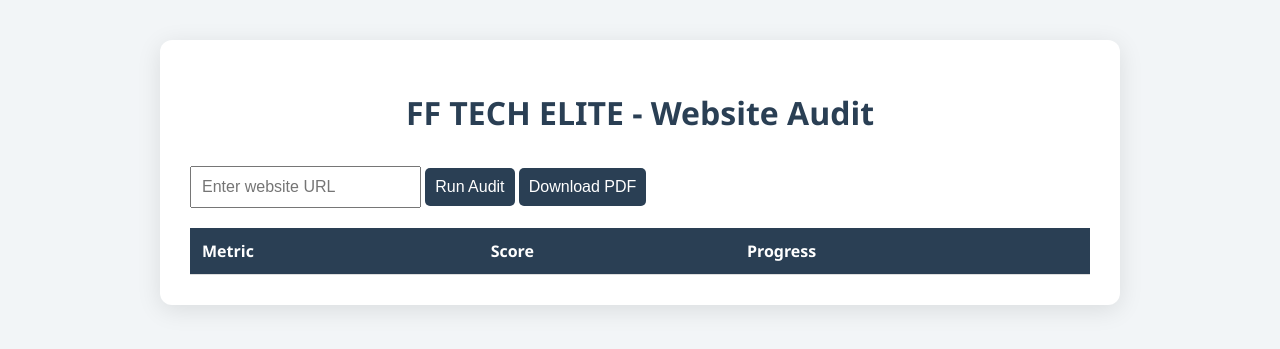
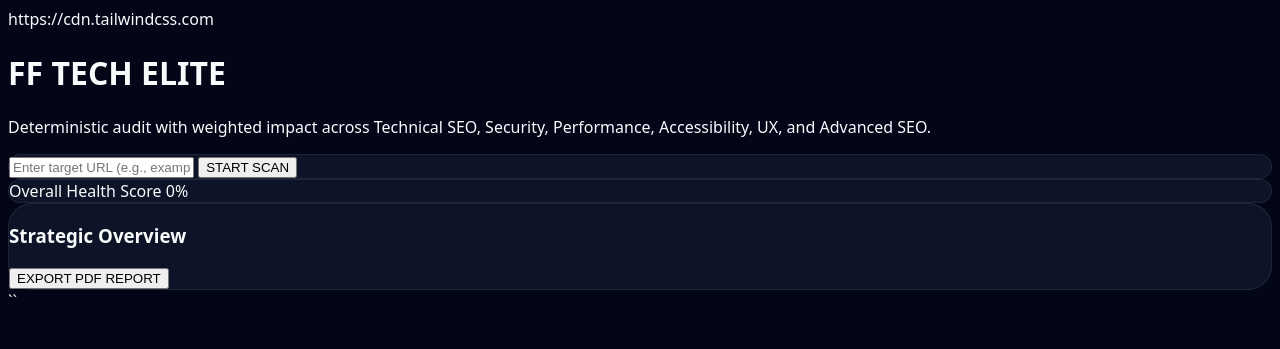
Before and after one commit to Swalehjamshaid/ThroughwebAuditforall, a Python web app: template templates/index.html in a window 1280 px wide. Shown: the top 349 px of the page. Run offline with Jinja, Linux system fonts and the light colour scheme; the template is opened without the code that fills it, so the values that code supplies are empty.

Commit message:
Update index.html

```diff
--- a/templates/index.html
+++ b/templates/index.html
@@ -1,58 +1,164 @@
+
 <!DOCTYPE html>
 <html lang="en">
 <head>
-<meta charset="UTF-8">
-<meta name="viewport" content="width=device-width, initial-scale=1.0">
-<title>FF TECH ELITE - Website Audit</title>
+    <meta charset="UTF-8"><meta name="viewport" content="width=device-width, initial-scale=1.0">
+    <title>FF TECH | Elite Strategic Intelligence 2025</title>
+    https://cdn.tailwindcss.com</script>
     <style>
-body { font-family: 'Segoe UI', sans-serif; background:#f2f5f7; color:#333; margin:0; padding:0; }
-.container { max-width: 900px; margin: 40px auto; background: #fff; padding: 30px; border-radius: 12px; box-shadow: 0 5px 25px rgba(0,0,0,0.1);}
-h1 { text-align:center; color:#2a3f54; }
-input, button { padding: 10px; font-size: 16px; margin-top: 10px;}
-button { cursor:pointer; background:#2a3f54; color:#fff; border:none; border-radius:5px;}
-table { width:100%; border-collapse: collapse; margin-top:20px;}
-th, td { padding: 12px; text-align:left; border-bottom:1px solid #ddd;}
-th { background:#2a3f54; color:#fff;}
-tr:hover { background:#f1f1f1; }
-.progress { background:#e0e0e0; border-radius: 8px; overflow:hidden; height:18px;}
-.progress-bar { height:100%; text-align:center; color:#fff; line-height:18px; border-radius:8px;}
+        :root { --primary: #3b82f6; --dark: #020617; --glass: rgba(15, 23, 42, 0.9); }
+        body { background: var(--dark); color: #f8fafc; font-family: ui-sans-serif, system-ui, -apple-system, Segoe UI, Roboto, Ubuntu, Cantarell, Noto Sans, Helvetica, Arial; }
+        .glass { background: var(--glass); backdrop-filter: blur(24px); border: 1px solid rgba(255,255,255,0.08); border-radius: 24px; }
+        .metric-card { transition: transform .2s ease; }
+        .metric-card:hover { transform: translateY(-2px); }
     </style>
 </head>
-<body>
-<div class="container">
-<h1>FF TECH ELITE - Website Audit</h1>
-<input type="text" id="urlInput" placeholder="Enter website URL"/>
-<button onclick="runAudit()">Run Audit</button>
-<button onclick="downloadPDF()">Download PDF</button>
-<table id="resultsTable">
-<thead>
-<tr><th>Metric</th><th>Score</th><th>Progress</th></tr>
-</thead>
-<tbody></tbody>
-</table>
+<body class="p-8 min-h-screen">
+    <div class="max-w-7xl mx-auto space-y-10">
+        <header class="text-center space-y-6">
+            <h1 class="text-5xl font-black">FF TECH <span class="text-blue-500">ELITE</span></h1>
+            <p class="text-slate-300 max-w-2xl mx-auto">Deterministic audit with weighted impact across Technical SEO, Security, Performance, Accessibility, UX, and Advanced SEO.</p>
+
+            <div class="glass p-4 max-w-3xl mx-auto flex gap-4">
+                <input id="urlInput" type="url" placeholder="Enter target URL (e.g., example.com or https://example.com)..."
+                       class="flex-1 bg-transparent p-4 outline-none" autocomplete="off">
+                <button id="scanBtn" class="bg-blue-600 px-10 py-4 rounded-2xl font-bold">START SCAN</button>
             </div>
+
+            <div id="errorBox" class="hidden max-w-3xl mx-auto text-left bg-red-600/20 border border-red-500/40 p-4 rounded-xl text-red-200"></div>
+        </header>
+
+        <div id="results" class="hidden space-y-10">
+            <div class="grid grid-cols-1 lg:grid-cols-12 gap-8">
+                <div class="lg:col-span-4 glass p-10 flex flex-col items-center justify-center">
+                    <span class="text-slate-400">Overall Health Score</span>
+                    <span id="totalGradeNum" class="text-6xl font-black">0%</span>
+                </div>
+                <div class="lg:col-span-8 glass p-10">
+                    <h3 class="text-3xl font-black mb-6">Strategic Overview</h3>
+                    <div id="summary" class="text-slate-300 leading-relaxed text-lg pl-1 whitespace-pre-line"></div>
+                    <button onclick="downloadPDF()" id="pdfBtn"
+                            class="mt-8 bg-white text-black px-10 py-4 rounded-2xl font-black">EXPORT PDF REPORT</button>
+                </div>
+            </div>
+
+            <div id="metricsByCategory" class="space-y-6"></div>
+        </div>
+    </div>
+
     <script>
+        let reportData = null;
+
+        function showError(msg) {
+            const box = document.getElementById('errorBox');
+            box.textContent = msg;
+            box.classList.remove('hidden');
+        }
+        function clearError() {
+            const box = document.getElementById('errorBox');
+            box.textContent = '';
+            box.classList.add('hidden');
+        }
+
+        function groupBy(arr, key) {
+            return arr.reduce((acc, item) => {
+                (acc[item[key]] = acc[item[key]] || []).push(item);
+                return acc;
+            }, {});
+        }
+
         async function runAudit() {
-    const url = document.getElementById("urlInput").value;
-    if(!url) return alert("Enter URL");
-    const res = await fetch(`/audit?url=${encodeURIComponent(url)}`);
-    const data = await res.json();
-    const tbody = document.querySelector("#resultsTable tbody");
-    tbody.innerHTML = "";
-    for(const k in data){
-        const v = data[k];
-        const row = document.createElement("tr");
-        row.innerHTML = `<td>${k}</td>
-        <td>${v}</td>
-        <td><div class="progress"><div class="progress-bar" style="width:${v}%;background:${v>70?'#4caf50':'#f44336'}">${v}%</div></div></td>`;
-        tbody.appendChild(row);
+            clearError();
+            const btn = document.getElementById('scanBtn');
+            const url = document.getElementById('urlInput').value.trim();
+            if(!url) { showError('Please enter a URL.'); return; }
+
+            btn.disabled = true;
+            btn.textContent = 'Scanning...';
+
+            try {
+                const res = await fetch('/audit', {
+                    method: 'POST',
+                    headers: { 'Content-Type': 'application/json' },
+                    body: JSON.stringify({ url })
+                });
+                if(!res.ok) {
+                    const err = await res.json().catch(() => ({}));
+                    throw new Error(err.detail || 'Audit failed');
+                }
+                reportData = await res.json();
+
+                document.getElementById('totalGradeNum').textContent = (reportData.total_grade || 0) + '%';
+                document.getElementById('summary').textContent = reportData.summary || '';
+
+                // Group metrics by category and render
+                const grouped = groupBy(reportData.metrics || [], 'category');
+                const container = document.getElementById('metricsByCategory');
+                container.innerHTML = '';
+
+                Object.keys(grouped).forEach(cat => {
+                    const items = grouped[cat];
+                    const avg = Math.round(items.reduce((s, i) => s + (i.score || 0), 0) / Math.max(1, items.length));
+
+                    const section = document.createElement('section');
+                    section.className = 'glass p-6';
+                    section.innerHTML = `
+                        <div class="flex items-center justify-between mb-4">
+                            <h4 class="text-2xl font-black">${cat}</h4>
+                            <span class="px-3 py-1 rounded-lg bg-blue-600/30 text-blue-200">Avg: ${avg}%</span>
+                        </div>
+                        <div class="grid grid-cols-1 sm:grid-cols-2 md:grid-cols-3 lg:grid-cols-3 gap-4">
+                            ${items.map(m => `
+                                <div class="metric-card p-4 rounded-xl border border-white/10 bg-white/5">
+                                    <div class="text-sm text-slate-400">${m.name}</div>
+                                    <div class="text-2xl font-bold">${m.score}%</div>
+                                </div>
+                            `).join('')}
+                        </div>
+                    `;
+                    container.appendChild(section);
+                });
+
+                document.getElementById('results').classList.remove('hidden');
+            } catch (e) {
+                showError(e.message || 'Audit failed');
+            } finally {
+                btn.disabled = false;
+                btn.textContent = 'START SCAN';
             }
         }
-function downloadPDF(){
-    const url = document.getElementById("urlInput").value;
-    if(!url) return alert("Enter URL");
-    window.open(`/audit/pdf?url=${encodeURIComponent(url)}`, "_blank");
+
+        async function downloadPDF() {
+            if(!reportData) { showError('Please run an audit first.'); return; }
+            const btn = document.getElementById('pdfBtn');
+            btn.textContent = 'Generating...';
+            btn.disabled = true;
+
+            try {
+                const res = await fetch('/download', {
+                    method: 'POST',
+                    headers: {'Content-Type': 'application/json'},
+                    body: JSON.stringify(reportData)
+                });
+                if(!res.ok) throw new Error('Failed to generate PDF');
+                const blob = await res.blob();
+                const a = document.createElement('a');
+                a.href = URL.createObjectURL(blob);
+                a.download = 'FFTech_Elite_Audit.pdf';
+                a.click();
+            } catch (e) {
+                showError(e.message || 'PDF export failed');
+            } finally {
+                btn.textContent = 'EXPORT PDF REPORT';
+                btn.disabled = false;
             }
+        }
+
+        document.getElementById('scanBtn').addEventListener('click', runAudit);
+        document.getElementById('urlInput').addEventListener('keydown', (e) => {
+            if (e.key === 'Enter') runAudit();
+        });
     </script>
 </body>
 </html>
+``
```
Lines whose indentation alone changed are shown as unchanged.
